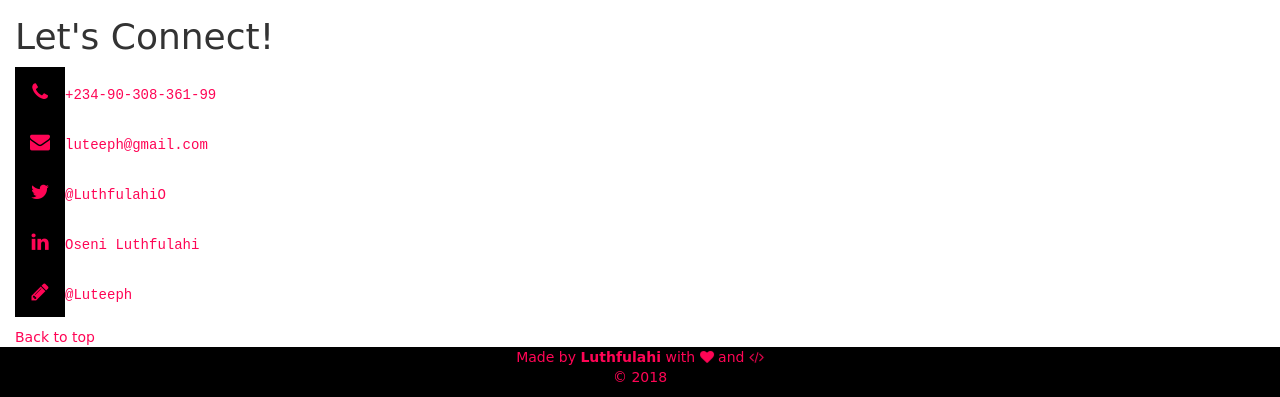
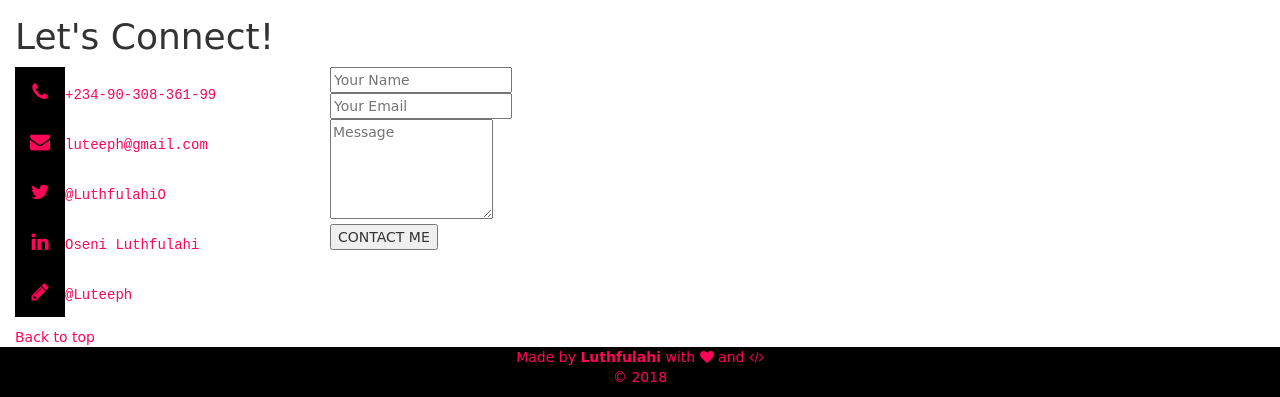
Before and after one commit to LuthfulahiO/myPortfolio, a plain HTML site: page public/index.html in a window 1280 px wide. Shown: the part 2863-3260 px from the top of the page. Drawn offline with Linux system fonts and the light colour scheme; a web font is replaced by a local one.

Commit message:
new contact form

```diff
--- a/public/css/custom0.css
+++ b/public/css/custom0.css
@@ -85,3 +85,6 @@ margin-bottom: 20px
 .fadeh {
 	margin-top: 70px;
 }
+.form-error{
+	border: 1px solid red !important;
+}
--- a/public/index.html
+++ b/public/index.html
@@ -152,6 +152,24 @@
 					</ul>
 					<span><a href="#landingPage">Back to top</a></span>
 				</div>
+				<!-- <div class="row  move-me wow bounceIn animated" data-wow-duration="1s" data-wow-delay=".4s"> -->
+				    <div class="col-lg-6  col-md-6  col-sm-6" style="margin-top: 60px; padding: 10px;">
+				        <form>
+				            <div class="form-group">
+				                <input type="text" class="form-control" required="required" placeholder="Your Name" id="name" />
+				            </div>
+				            <div class="form-group">
+				                <input type="text" class="form-control" required="required" placeholder="Your Email" id="email" />
+				            </div>
+				            <div class="form-group">
+				                <textarea id="message" required="required" class="form-control" style="min-height: 100px;" placeholder="Message"></textarea>
+				            </div>
+				            <div class="form-group">
+				                <button onclick="validateSubmit()">CONTACT ME</button>
+				            </div>
+
+				        </form>
+				    </div>
 			</div>
 			<div class="row text-center" id="footer">
 				<div class="col-md-12">
--- a/public/js/main.js
+++ b/public/js/main.js
@@ -29,3 +29,29 @@ $(document).ready(function(){
 		    }, 2000);
 		});
 });
+function validateSubmit() {
+    var name = $('#name');
+    var email = $('#email');
+    var message = $('#message');
+    if ((name.val() === '') || (email.val() === '') || (message.val() === '')) {
+           $('#name').addClass('form-error animated shake')
+                     .one('webkitAnimationEnd mozAnimationEnd MSAnimationEnd oanimationend animationend', function() {
+                           $(this).removeClass('animated shake');
+           });
+           $('#email').addClass('form-error animated shake')
+                      .one('webkitAnimationEnd mozAnimationEnd MSAnimationEnd oanimationend animationend', function() {
+                           $(this).removeClass('animated shake');
+           });
+          $('#msg').addClass('form-error animated shake')
+                     .one('webkitAnimationEnd mozAnimationEnd MSAnimationEnd oanimationend animationend', function() {
+                           $(this).removeClass('animated shake');
+           });
+                return false;
+       } else {
+           $('#name').removeClass('form-error');
+            $('#email').removeClass('form-error');
+            $('#message').removeClass('form-error');
+            return true;
+
+       }
+}
```
